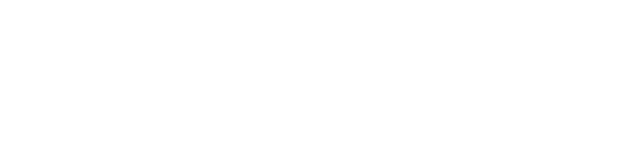
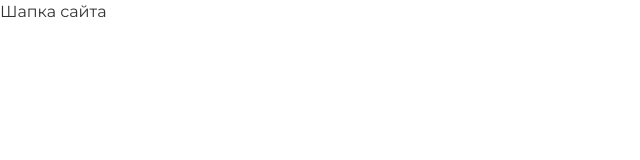
Before and after one commit to mrdekin/photo, a plain HTML site: page index.html in a window 1280 px wide. Shown: the whole page, without its empty margins (0-640 px from the left). Drawn offline with Linux system fonts and the light colour scheme.

Commit message:
Update index.html

```diff
--- a/index.html
+++ b/index.html
@@ -16,6 +16,12 @@
     <title>Photo</title>
 </head>
 <body>
-
+    <main>
+        <div class=conatiner>
+            <header>
+                Шапка сайта
+            </header>
+        </div>
+    </main>
   </body>
 </html>
```
